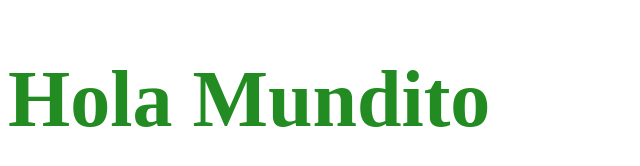
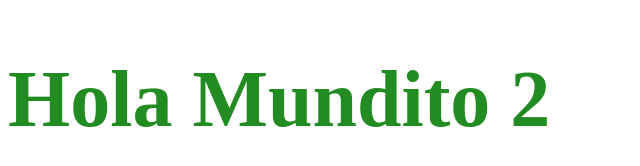
Before and after one commit to FlanGit/Construir_Paginas_Web, a plain HTML site: page Hola_Mundo_Frias/index.html in a window 1280 px wide. Shown: the whole page, without its empty margins (0-640 px from the left). Drawn offline with Linux system fonts and the light colour scheme.

Commit message:
puse mundito 2 en casa

```diff
--- a/Hola_Mundo_Frias/index.html
+++ b/Hola_Mundo_Frias/index.html
@@ -12,7 +12,7 @@
     </head>
 
     <body>
-        <h1>Hola Mundito</h1>
+        <h1>Hola Mundito 2</h1>
     </body>
 
 </html>
```
